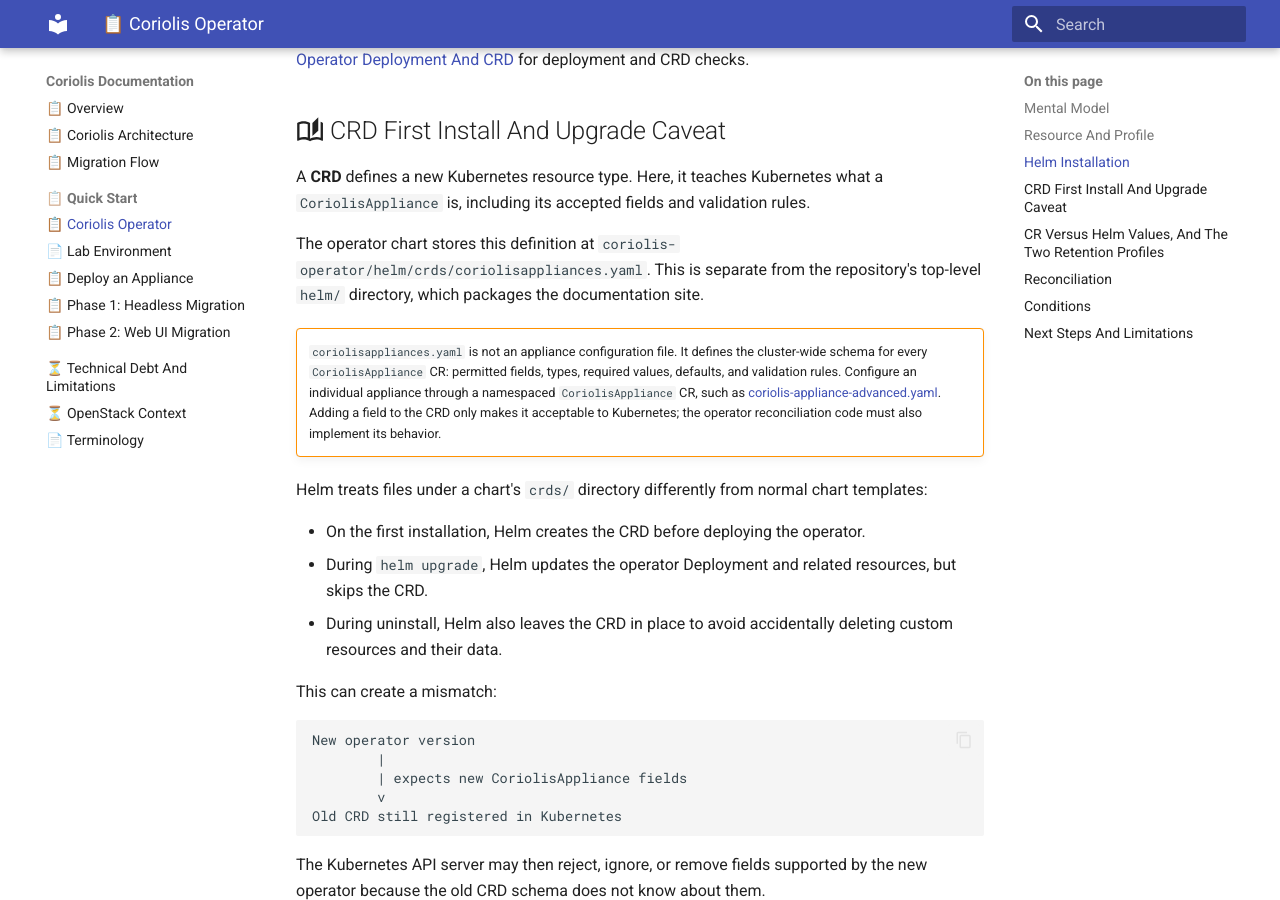
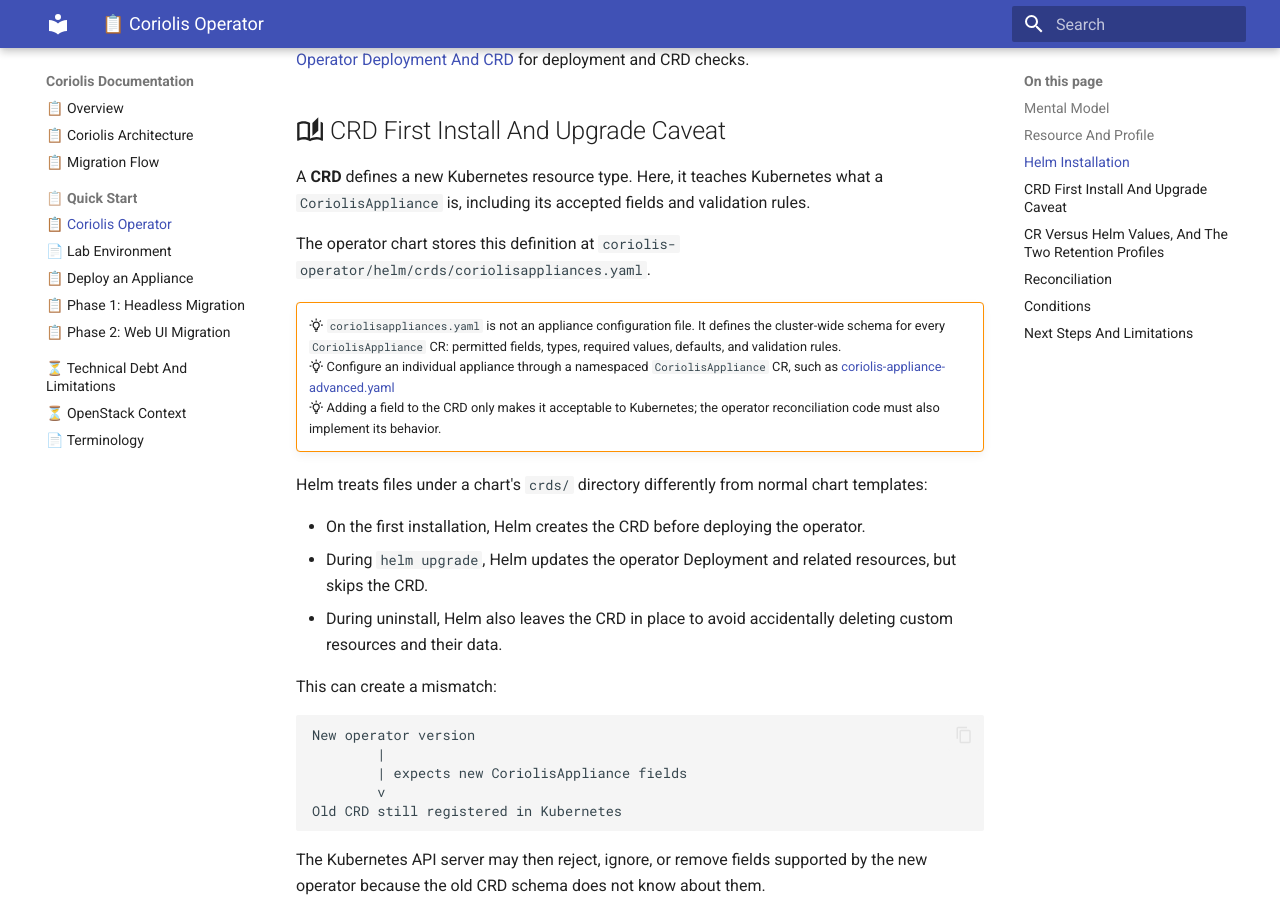
Before and after one commit to radumoisan/coriolis, an MkDocs documentation site: the page built from docs/operator.md, in a window 1280 px wide and 900 px high, scrolled down 2232 px. Built offline with MkDocs 1.6.1 and Material for MkDocs 9.7.7, drawn with Linux system fonts in a browser that asks for light colours.

Commit message:
Improved docs
Signed-off-by: Radu Moisan <radu.moisan@gmail.com>

```diff
--- a/docs/operator.md
+++ b/docs/operator.md
@@ -141,10 +141,12 @@
 
 A **CRD** defines a new Kubernetes resource type. Here, it teaches Kubernetes what a `CoriolisAppliance` is, including its accepted fields and validation rules.
 
-The operator chart stores this definition at `coriolis-operator/helm/crds/coriolisappliances.yaml`. This is separate from the repository's top-level `helm/` directory, which packages the documentation site.
+The operator chart stores this definition at `coriolis-operator/helm/crds/coriolisappliances.yaml`.
 
 !!! warning ""
-    `coriolisappliances.yaml` is not an appliance configuration file. It defines the cluster-wide schema for every `CoriolisAppliance` CR: permitted fields, types, required values, defaults, and validation rules. Configure an individual appliance through a namespaced `CoriolisAppliance` CR, such as [coriolis-appliance-advanced.yaml](assets/manifests/coriolis-appliance-advanced.yaml). Adding a field to the CRD only makes it acceptable to Kubernetes; the operator reconciliation code must also implement its behavior.
+    :material-lightbulb-on-outline: `coriolisappliances.yaml` is not an appliance configuration file. It defines the cluster-wide schema for every `CoriolisAppliance` CR: permitted fields, types, required values, defaults, and validation rules.<br>
+    :material-lightbulb-on-outline: Configure an individual appliance through a namespaced `CoriolisAppliance` CR, such as [coriolis-appliance-advanced.yaml](assets/manifests/coriolis-appliance-advanced.yaml)<br>
+    :material-lightbulb-on-outline: Adding a field to the CRD only makes it acceptable to Kubernetes; the operator reconciliation code must also implement its behavior.
 
 Helm treats files under a chart's `crds/` directory differently from normal chart templates:
 
```
